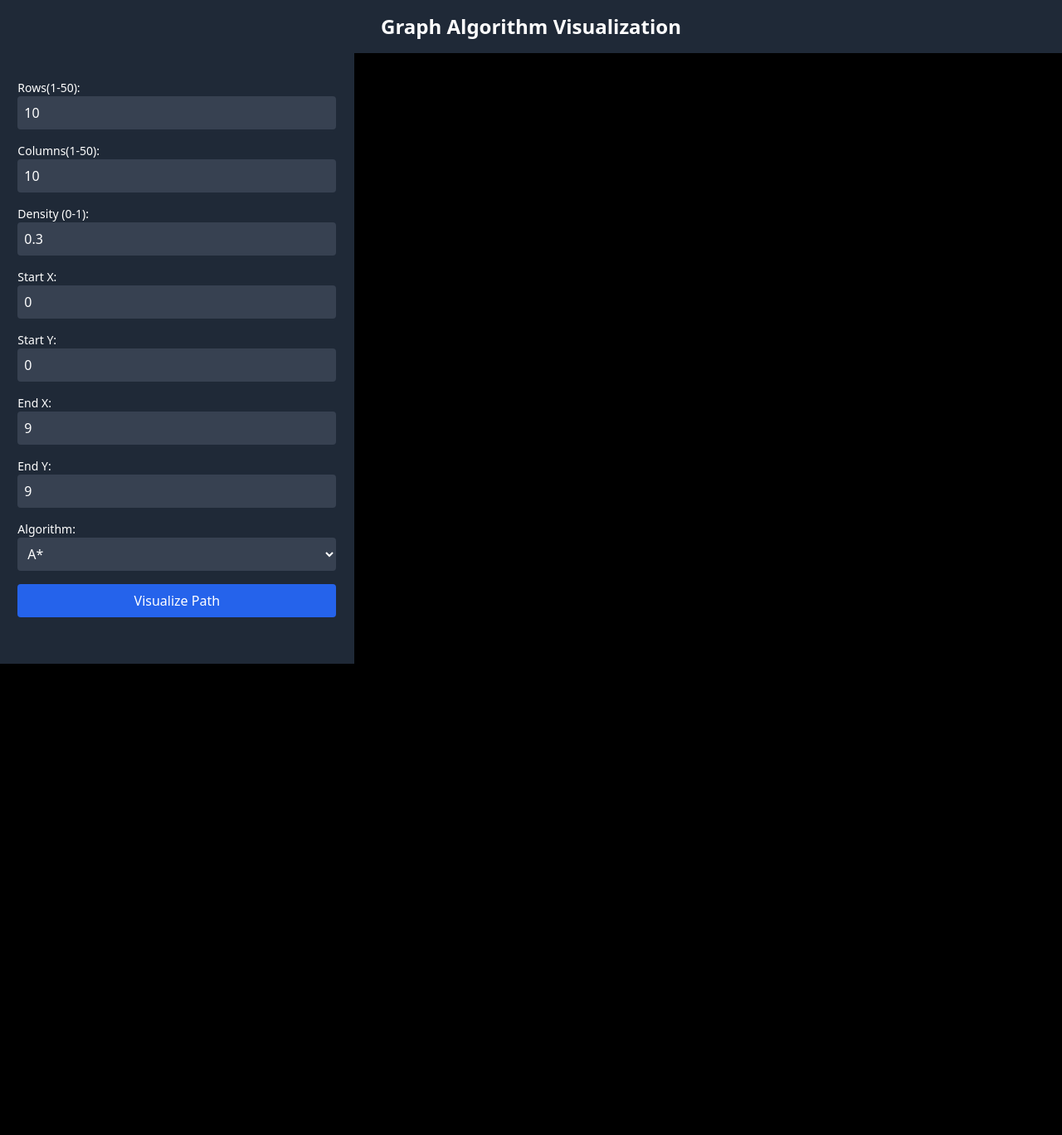
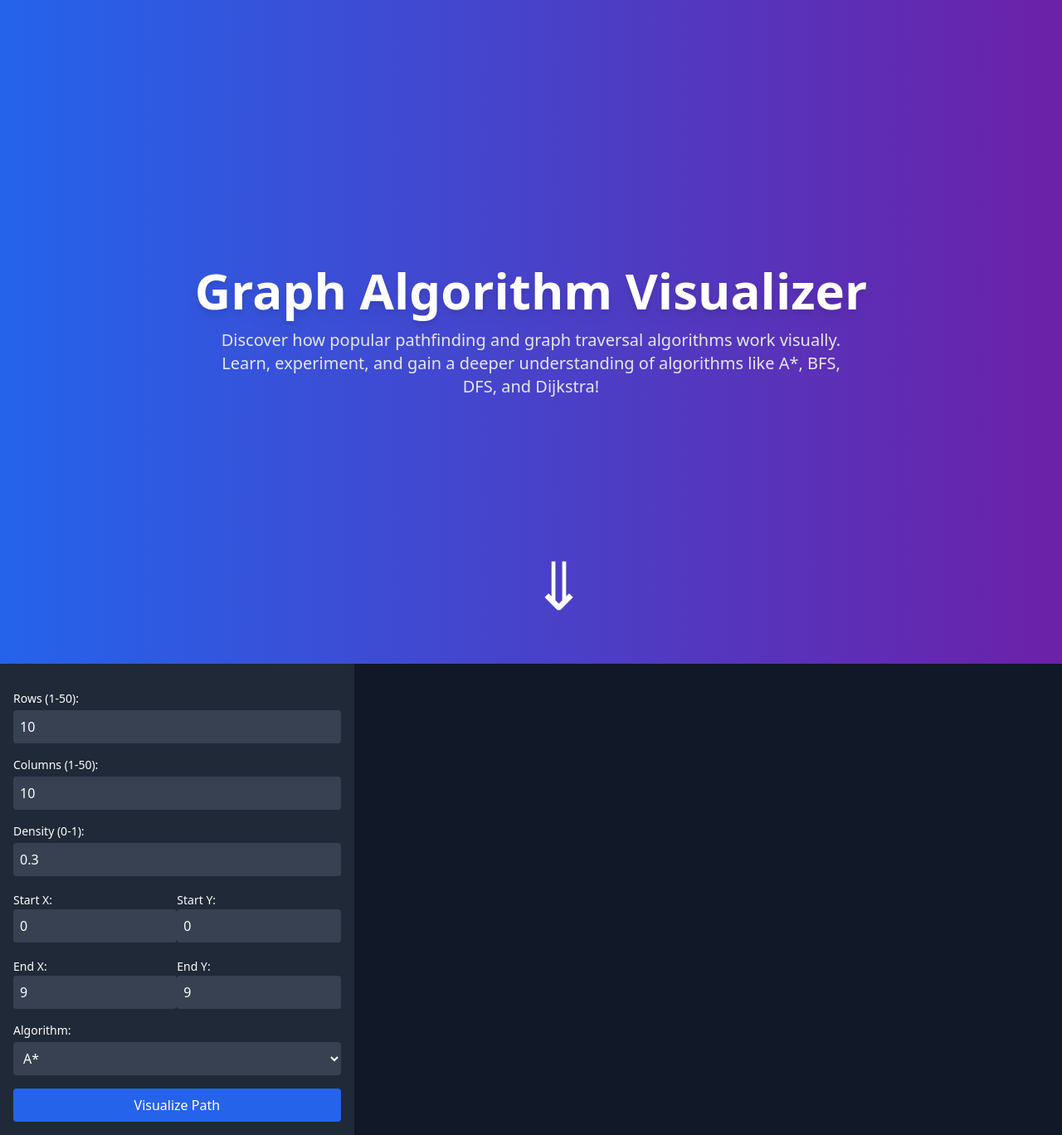
Before and after one commit to Ghua8088/mapapp, a Django app: page / in a window 1280 px wide. Shown: the whole page at 83% size. Before the commit the page ends 800 px from the top, so only its background shows below. Run offline with Django 5.2, Linux system fonts and the light colour scheme; some libraries are stand-ins or nearby versions.

Commit message:
Visualization update

```diff
--- a/playground/templates/visualization.html
+++ b/playground/templates/visualization.html
@@ -14,18 +14,21 @@
             const gridContainer = document.getElementById("grid");
             const rows = parseInt(document.getElementById("rows").value);
             const cols = parseInt(document.getElementById("cols").value);
-            if(1>cols|| cols>50 || 1>rows||rows>50){
+
+            if (rows < 1 || rows > 50 || cols < 1 || cols > 50) {
                 alert("Please enter a valid number of rows and columns (1-50).");
                 return;
             }
+
             gridContainer.innerHTML = "";
             const cellSize = Math.min(400 / cols, 400 / rows);
+
             for (let i = 0; i < rows; i++) {
                 const rowDiv = document.createElement("div");
                 rowDiv.classList.add("flex");
                 for (let j = 0; j < cols; j++) {
                     const cellDiv = document.createElement("div");
-                    cellDiv.classList.add("grid_cell","border", "border-gray-700", "visibility-hidden");
+                    cellDiv.classList.add("grid_cell", "border", "border-gray-700");
                     cellDiv.style.width = `${cellSize}px`;
                     cellDiv.style.height = `${cellSize}px`;
                     rowDiv.appendChild(cellDiv);
@@ -35,152 +38,163 @@
         }
 
         function visualizePath() {
-            const visualizeButton = document.querySelector("button[type='button']");
             if (inprogress) {
                 alert("Please wait for the current visualization to finish.");
                 return;
             }
+
             inprogress = true;
-            visualizeButton.disabled = true;
-            visualizeButton.classList.add("opacity-50", "cursor-not-allowed");
-
             const formData = new FormData(document.querySelector("form"));
             fetch("{% url 'pathfind' %}", {
                 method: "POST",
                 body: formData,
             })
-                .then((response) => {
-                    if (!response.ok) {
-                        return response.json().then((err) => {
-                            throw new Error(err.error || "Unknown server error.");
-                        });
-                    }
-                    return response.json();
-                })
-                .then((data) => {
+                .then(response => response.json())
+                .then(data => {
                     steps = data.steps;
                     currentStep = 0;
                     createGrid();
                     updateGrid();
                 })
-                .catch((error) => {
+                .catch(error => {
                     console.error("Error:", error.message);
                     alert(`Error: ${error.message}`);
                 })
                 .finally(() => {
                     inprogress = false;
-                    visualizeButton.disabled = false;
-                    visualizeButton.classList.remove("opacity-50", "cursor-not-allowed");
                 });
         }
 
         function updateGrid() {
             if (currentStep < steps.length) {
                 const gridContainer = document.getElementById("grid");
-                const gridData = steps[currentStep];
                 const rows = parseInt(document.getElementById("rows").value);
                 const cols = parseInt(document.getElementById("cols").value);
 
                 for (let i = 0; i < rows; i++) {
                     for (let j = 0; j < cols; j++) {
                         const cell = gridContainer.children[i].children[j];
-                        const cellStatus = gridData[i][j];
-                        let colorClass = "";
-                        switch (cellStatus) {
-                            case -1:
-                                colorClass = "bg-black";
-                                break;
-                            case 0:
-                                colorClass = "bg-gray-200";
-                                break;
-                            case 1:
-                                colorClass = "bg-blue-500";
-                                break;
-                            case 2:
-                                colorClass = "bg-yellow-500";
-                                break;
-                            case 3:
-                                colorClass = "bg-red-500";
-                                break;
-                            case 4:
-                                colorClass = "bg-green-500";
-                                break;
-                            default:
-                                colorClass = "";
-                        }
-                        if (colorClass) {
-                            cell.classList.remove("visibility-hidden");
-                            cell.classList.add(colorClass);
-                        }
+                        const cellStatus = steps[currentStep][i][j];
+                        cell.className = "grid_cell border border-gray-700";
+
+                        if (cellStatus === -1) cell.classList.add("bg-black");
+                        else if (cellStatus === 0) cell.classList.add("bg-gray-200");
+                        else if (cellStatus === 1) cell.classList.add("bg-blue-500");
+                        else if (cellStatus === 2) cell.classList.add("bg-yellow-500");
+                        else if (cellStatus === 3) cell.classList.add("bg-red-500");
+                        else if (cellStatus === 4) cell.classList.add("bg-green-500");
                     }
                 }
+
                 currentStep++;
                 setTimeout(updateGrid,1000/steps.length);
             }
         }
-
     </script>
     <style>
         .grid_cell {
-            transition: background-color 0.3s ease, visibility 0.3s ease;
-            border-radius: 2px;
+            transition: background-color 0.3s ease;
         }
+        @keyframes bounce {
+            0%, 100% {
+                transform: translateY(0);
+            }
+            50% {
+                transform: translateY(15px);
+            }
+        }
+        .arrow{
+            text-align: center;
+            position: absolute;
+            bottom: 50px;
+            left: 50%;
+            transform: translateX(-50%);
+            z-index: 100;
+            animation: bounce 1.5s ease-in-out infinite;
+        }
+        .arrow p{
+            font-size:80px;
+            color: white;
+        }
+
     </style>
 </head>
-<body class="bg-gray-900 text-white h-screen flex flex-col">
-    <header class="bg-gray-800 py-4 shadow-lg">
-        <h4 class="text-center text-2xl font-bold">Graph Algorithm Visualization</h4>
+<body class="bg-gray-900 text-white min-h-screen flex flex-col">
+    <header class="relative bg-gradient-to-r from-blue-600 to-purple-800 h-screen flex items-center justify-center">
+        <div class="text-center px-4 animate-fade-in">
+            <h1 class="text-5xl md:text-6xl font-extrabold text-white drop-shadow-lg">
+                Graph Algorithm Visualizer
+            </h1>
+            <p class="mt-4 text-lg md:text-xl text-gray-200 max-w-3xl mx-auto">
+                Discover how popular pathfinding and graph traversal algorithms work visually.
+                Learn, experiment, and gain a deeper understanding of algorithms like A*, BFS, DFS, and Dijkstra!
+            </p>
+            <div class="arrow">
+                <p>⇓</p>
+            </div>
+        </div>
     </header>
-    <main class="flex flex-row h-full">
 
-        <section class="w-1/3 bg-gray-800 p-4 flex flex-col items-center">
-            <form method="post" class="w-full max-w-sm space-y-4">
+    <main class="flex flex-col md:flex-row flex-1">
+        <!-- Form Section -->
+        <section class="w-full md:w-1/3 bg-gray-800 p-4 flex flex-col items-center">
+            <form class="w-full max-w-md space-y-4">
                 {% csrf_token %}
                 <div class="flex flex-col">
-                    <label for="rows" class="text-sm">Rows(1-50):</label>
-                    <input type="number" name="rows" id="rows" value="10" class="w-full p-2 rounded bg-gray-700 text-white" required>
+                    <label for="rows" class="text-sm mb-1">Rows (1-50):</label>
+                    <input type="number" id="rows" name="rows" value="10" class="p-2 rounded bg-gray-700 text-white" required>
                 </div>
+
                 <div class="flex flex-col">
-                    <label for="cols" class="text-sm">Columns(1-50):</label>
-                    <input type="number" name="cols" id="cols" value="10" class="w-full p-2 rounded bg-gray-700 text-white" required>
+                    <label for="cols" class="text-sm mb-1">Columns (1-50):</label>
+                    <input type="number" id="cols" name="cols" value="10" class="p-2 rounded bg-gray-700 text-white" required>
                 </div>
+
                 <div class="flex flex-col">
-                    <label for="density" class="text-sm">Density (0-1):</label>
-                    <input type="number" step="0.01" name="density" id="density" value="0.3" class="w-full p-2 rounded bg-gray-700 text-white" required>
+                    <label for="density" class="text-sm mb-1">Density (0-1):</label>
+                    <input type="number" step="0.01" id="density" name="density" value="0.3" class="p-2 rounded bg-gray-700 text-white" required>
                 </div>
+
+                <div class="flex flex-col space-y-2 md:space-y-0 md:flex-row md:justify-between">
+                    <div class="w-full md:w-1/2">
+                        <label for="start_x" class="text-sm mb-1">Start X:</label>
+                        <input type="number" id="start_x" name="start_x" value="0" class="w-full p-2 rounded bg-gray-700 text-white" required>
+                    </div>
+                    <div class="w-full md:w-1/2">
+                        <label for="start_y" class="text-sm mb-1">Start Y:</label>
+                        <input type="number" id="start_y" name="start_y" value="0" class="w-full p-2 rounded bg-gray-700 text-white" required>
+                    </div>
+                </div>
+
+                <div class="flex flex-col space-y-2 md:space-y-0 md:flex-row md:justify-between">
+                    <div class="w-full md:w-1/2">
+                        <label for="end_x" class="text-sm mb-1">End X:</label>
+                        <input type="number" id="end_x" name="end_x" value="9" class="w-full p-2 rounded bg-gray-700 text-white" required>
+                    </div>
+                    <div class="w-full md:w-1/2">
+                        <label for="end_y" class="text-sm mb-1">End Y:</label>
+                        <input type="number" id="end_y" name="end_y" value="9" class="w-full p-2 rounded bg-gray-700 text-white" required>
+                    </div>
+                </div>
+
                 <div class="flex flex-col">
-                    <label for="start_x" class="text-sm">Start X:</label>
-                    <input type="number" name="start_x" id="start_x" value="0" class="w-full p-2 rounded bg-gray-700 text-white" required>
-                </div>
-                <div class="flex flex-col">
-                    <label for="start_y" class="text-sm">Start Y:</label>
-                    <input type="number" name="start_y" id="start_y" value="0" class="w-full p-2 rounded bg-gray-700 text-white" required>
-                </div>
-                <div class="flex flex-col">
-                    <label for="end_x" class="text-sm">End X:</label>
-                    <input type="number" name="end_x" id="end_x" value="9" class="w-full p-2 rounded bg-gray-700 text-white" required>
-                </div>
-                <div class="flex flex-col">
-                    <label for="end_y" class="text-sm">End Y:</label>
-                    <input type="number" name="end_y" id="end_y" value="9" class="w-full p-2 rounded bg-gray-700 text-white" required>
-                </div>
-                <div class="flex flex-col">
-                    <label for="algorithm" class="text-sm">Algorithm:</label>
-                    <select name="algorithm" id="algorithm" class="w-full p-2 rounded bg-gray-700 text-white">
+                    <label for="algorithm" class="text-sm mb-1">Algorithm:</label>
+                    <select id="algorithm" name="algorithm" class="p-2 rounded bg-gray-700 text-white">
                         <option value="A*">A*</option>
                         <option value="BFS">BFS</option>
                         <option value="DFS">DFS</option>
                         <option value="Dijkstra">Dijkstra</option>
                     </select>
                 </div>
+
                 <button type="button" onclick="visualizePath()" class="w-full py-2 bg-blue-600 hover:bg-blue-500 rounded">
                     Visualize Path
                 </button>
             </form>
         </section>
 
-
-        <section class="w-2/3 bg-black flex items-center justify-center p-4">
+        <!-- Grid Section -->
+        <section class="w-full md:w-2/3 bg-gray-900 p-4 flex items-center justify-center">
             <div id="grid" class="flex flex-col space-y-1"></div>
         </section>
     </main>
```
